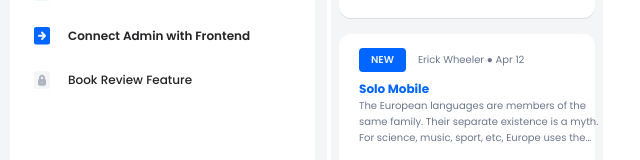
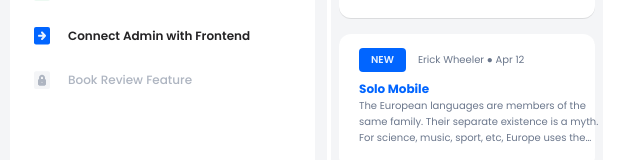
Before and after one commit to masterHAWK99/junior-front-end-developer-1664373968, a React (Create React App) app: page / in a window 1280 px wide. Shown: the part 221-381 px from the top of the page, without its empty margins (14-654 px from the left). Built offline with nearby package versions, Linux system fonts and the light colour scheme.

Commit message:
#5 Add different text color for blocked task

```diff
--- a/src/component/tasks/TaskItem.jsx
+++ b/src/component/tasks/TaskItem.jsx
@@ -1,11 +1,29 @@
-export const TaskItem = ({ onClick, title, icon, active }) => {
+import completedIcon from "../../assets/completed.svg";
+import activeIcon from "../../assets/active.svg";
+import blockedIcon from "../../assets/blocked.svg";
+
+export const TaskItem = ({ onClick, title, status }) => {
+  const isActive = status === "active";
+  const isBlocked = status === "blocked";
+
+  const getIconByStatus = () => {
+    if (isActive) {
+      return activeIcon;
+    }
+    if (isBlocked) {
+      return blockedIcon;
+    }
+
+    return completedIcon;
+  };
+
   return (
     <div className="mt-6 flex">
-      <img src={icon} alt="" />
+      <img src={getIconByStatus()} alt="" />
       <button
-        className={`btn btn-empty ml-3 text-dark text-md ${
-          active ? "font-semibold" : "font-medium"
-        }`}
+        className={`btn btn-empty ml-3 ${
+          isBlocked ? "text-gray-light" : "text-dark"
+        } text-md ${isActive ? "font-semibold" : "font-medium"}`}
         onClick={onClick}
       >
         {title}
--- a/src/component/tasks/TaskList.jsx
+++ b/src/component/tasks/TaskList.jsx
@@ -1,25 +1,10 @@
 import { tasksData } from "../data/tasksData";
 import { TaskItem } from "./TaskItem";
-import completedIcon from "../../assets/completed.svg";
-import activeIcon from "../../assets/active.svg";
-import blockedIcon from "../../assets/blocked.svg";
 import { useContext } from "react";
 import { TaskContext } from "../../context/TaskContext";
 
 export const TaskList = () => {
   const { setCurrentTask } = useContext(TaskContext);
-
-  const getIconByStatus = (status) => {
-    if (status === "completed") {
-      return completedIcon;
-    }
-    if (status === "active") {
-      return activeIcon;
-    }
-    if (status === "blocked") {
-      return blockedIcon;
-    }
-  };
 
   const mapTasks = () => {
     return tasksData.map((task) => {
@@ -28,8 +13,7 @@ export const TaskList = () => {
           key={task.id}
           onClick={() => setCurrentTask(task.id)}
           title={task.title}
-          icon={getIconByStatus(task.status)}
-          active={task.status === "active"}
+          status={task.status}
         />
       );
     });
--- a/src/index.css
+++ b/src/index.css
@@ -123,6 +123,9 @@ body {
 }
 .text-light {
   color: #6b778c;
+}
+.text-gray-light {
+  color: #aeb5c1;
 }
 .text-light-blue {
   color: #eaf2fe;
```
